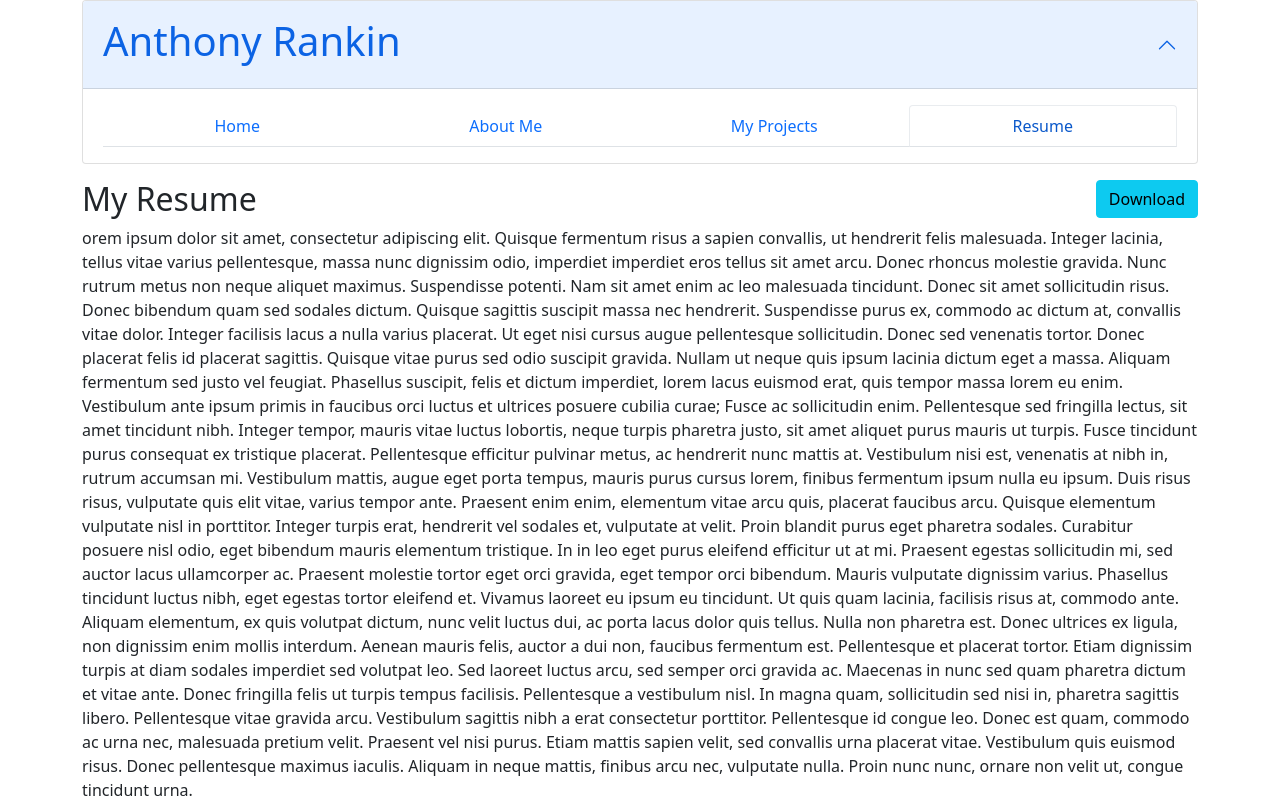
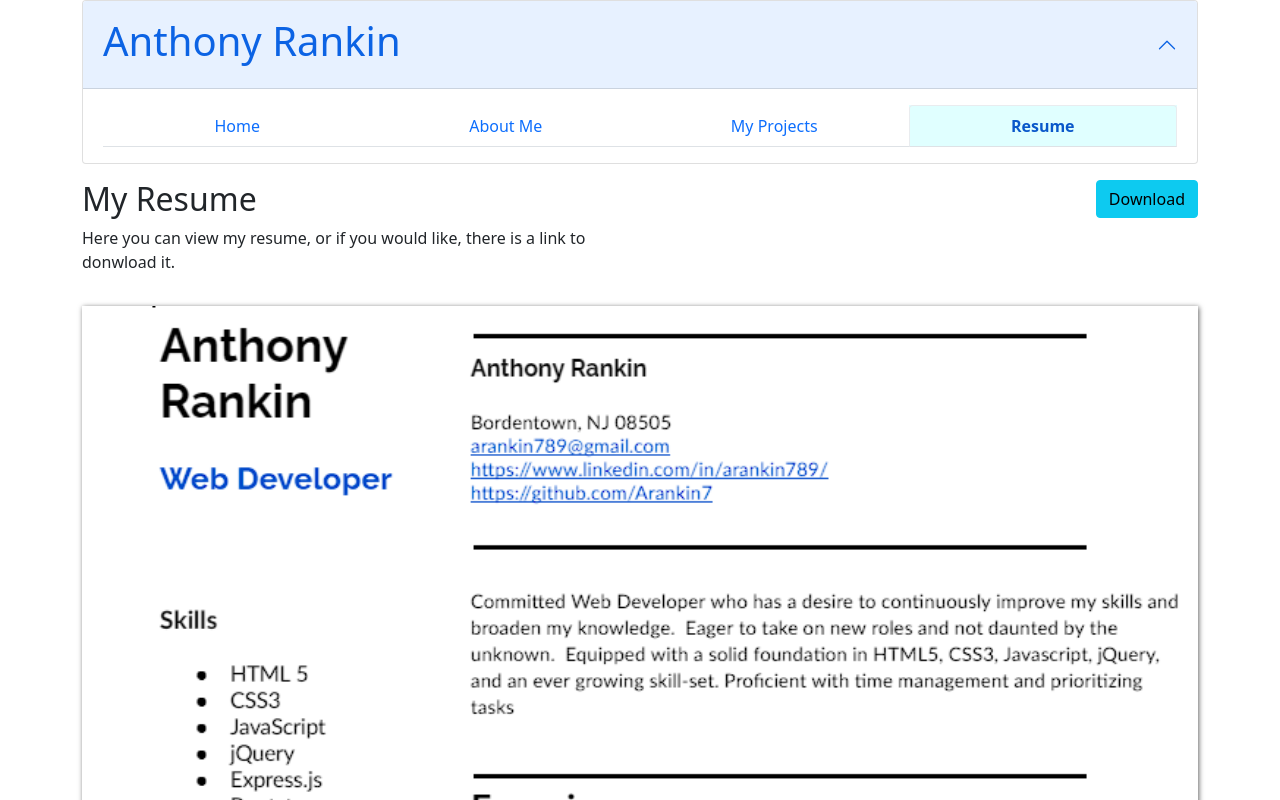
Before and after one commit to Arankin7/reactPortfolio, a React (Create React App) app: page / in a window 1280 px wide. Both pictures are taken after a click on the button "Resume". Shown: the top 800 px of the page. Built offline with nearby package versions, Linux system fonts and the light colour scheme.

Commit message:
added downloadable resume, navActive class

```diff
--- a/src/App.css
+++ b/src/App.css
@@ -58,6 +58,12 @@
   box-shadow: 1px 1px 5px rgba(0, 0, 0, 0.6);
 }
 
+.navActive {
+  background-color: lightcyan;
+  box-shadow: rgba(0, 0, 0, 0.6);
+  font-weight: bold;
+}
+
 /* image on homepage */
 .homeImg {
   width: 50%;
--- a/src/components/Resume/index.js
+++ b/src/components/Resume/index.js
@@ -3,6 +3,9 @@ import Container from 'react-bootstrap/Container';
 import Row from 'react-bootstrap/Row';
 import Col from 'react-bootstrap/Col'
 import Button from 'react-bootstrap/Button';
+
+import myResume from '../../assets/resume/myResume.pdf';
+import resumeImg from '../../assets/resume/resumeImg.png';
 
 
 function Resume() {
@@ -11,28 +14,25 @@ function Resume() {
         <Container className="topMar">
 
             <Row>
-                <Col><h2>My Resume</h2></Col>
+                <Col>
+                <h2>My Resume</h2>
+                <p>Here you can view my resume, or if you would like, there is a link to donwload it.</p>
+                </Col>
                 <Col>
                     {/* perhaps a modal that confirms download w/ thumbnail of resume  */}
                     {/* Maybe another Contact button. */}
-                    <Button className="flRight" variant="info">Download</Button>
+                    <a href={myResume} download>
+                        <Button className="flRight" variant="info">Download</Button>
+                    </a>
                 </Col>
 
             </Row>
 
             <Row>
-                {/* actual Resume goes here */}
-                <p>
-                orem ipsum dolor sit amet, consectetur adipiscing elit. Quisque fermentum risus a sapien convallis, ut hendrerit felis malesuada. Integer lacinia, tellus vitae varius pellentesque, massa nunc dignissim odio, imperdiet imperdiet eros tellus sit amet arcu. Donec rhoncus molestie gravida. Nunc rutrum metus non neque aliquet maximus. Suspendisse potenti. Nam sit amet enim ac leo malesuada tincidunt. Donec sit amet sollicitudin risus. Donec bibendum quam sed sodales dictum. Quisque sagittis suscipit massa nec hendrerit. Suspendisse purus ex, commodo ac dictum at, convallis vitae dolor. Integer facilisis lacus a nulla varius placerat. Ut eget nisi cursus augue pellentesque sollicitudin. Donec sed venenatis tortor. Donec placerat felis id placerat sagittis.
-
-Quisque vitae purus sed odio suscipit gravida. Nullam ut neque quis ipsum lacinia dictum eget a massa. Aliquam fermentum sed justo vel feugiat. Phasellus suscipit, felis et dictum imperdiet, lorem lacus euismod erat, quis tempor massa lorem eu enim. Vestibulum ante ipsum primis in faucibus orci luctus et ultrices posuere cubilia curae; Fusce ac sollicitudin enim. Pellentesque sed fringilla lectus, sit amet tincidunt nibh. Integer tempor, mauris vitae luctus lobortis, neque turpis pharetra justo, sit amet aliquet purus mauris ut turpis. Fusce tincidunt purus consequat ex tristique placerat.
-
-Pellentesque efficitur pulvinar metus, ac hendrerit nunc mattis at. Vestibulum nisi est, venenatis at nibh in, rutrum accumsan mi. Vestibulum mattis, augue eget porta tempus, mauris purus cursus lorem, finibus fermentum ipsum nulla eu ipsum. Duis risus risus, vulputate quis elit vitae, varius tempor ante. Praesent enim enim, elementum vitae arcu quis, placerat faucibus arcu. Quisque elementum vulputate nisl in porttitor. Integer turpis erat, hendrerit vel sodales et, vulputate at velit. Proin blandit purus eget pharetra sodales. Curabitur posuere nisl odio, eget bibendum mauris elementum tristique. In in leo eget purus eleifend efficitur ut at mi.
-
-Praesent egestas sollicitudin mi, sed auctor lacus ullamcorper ac. Praesent molestie tortor eget orci gravida, eget tempor orci bibendum. Mauris vulputate dignissim varius. Phasellus tincidunt luctus nibh, eget egestas tortor eleifend et. Vivamus laoreet eu ipsum eu tincidunt. Ut quis quam lacinia, facilisis risus at, commodo ante. Aliquam elementum, ex quis volutpat dictum, nunc velit luctus dui, ac porta lacus dolor quis tellus. Nulla non pharetra est. Donec ultrices ex ligula, non dignissim enim mollis interdum. Aenean mauris felis, auctor a dui non, faucibus fermentum est. Pellentesque et placerat tortor.
-
-Etiam dignissim turpis at diam sodales imperdiet sed volutpat leo. Sed laoreet luctus arcu, sed semper orci gravida ac. Maecenas in nunc sed quam pharetra dictum et vitae ante. Donec fringilla felis ut turpis tempus facilisis. Pellentesque a vestibulum nisl. In magna quam, sollicitudin sed nisi in, pharetra sagittis libero. Pellentesque vitae gravida arcu. Vestibulum sagittis nibh a erat consectetur porttitor. Pellentesque id congue leo. Donec est quam, commodo ac urna nec, malesuada pretium velit. Praesent vel nisi purus. Etiam mattis sapien velit, sed convallis urna placerat vitae. Vestibulum quis euismod risus. Donec pellentesque maximus iaculis. Aliquam in neque mattis, finibus arcu nec, vulputate nulla. Proin nunc nunc, ornare non velit ut, congue tincidunt urna.
-                </p>
+                {/* Used a png for ease of use */}
+                <div>
+                    <img src={resumeImg}width="100%" className="boxShad topMar"/>
+                </div>
             </Row>
         </Container>
     )
```
Also changed, not shown: src/assets/resume/resumeImg.png (added), 1 other file (tests, documents, lock files or other folders).
